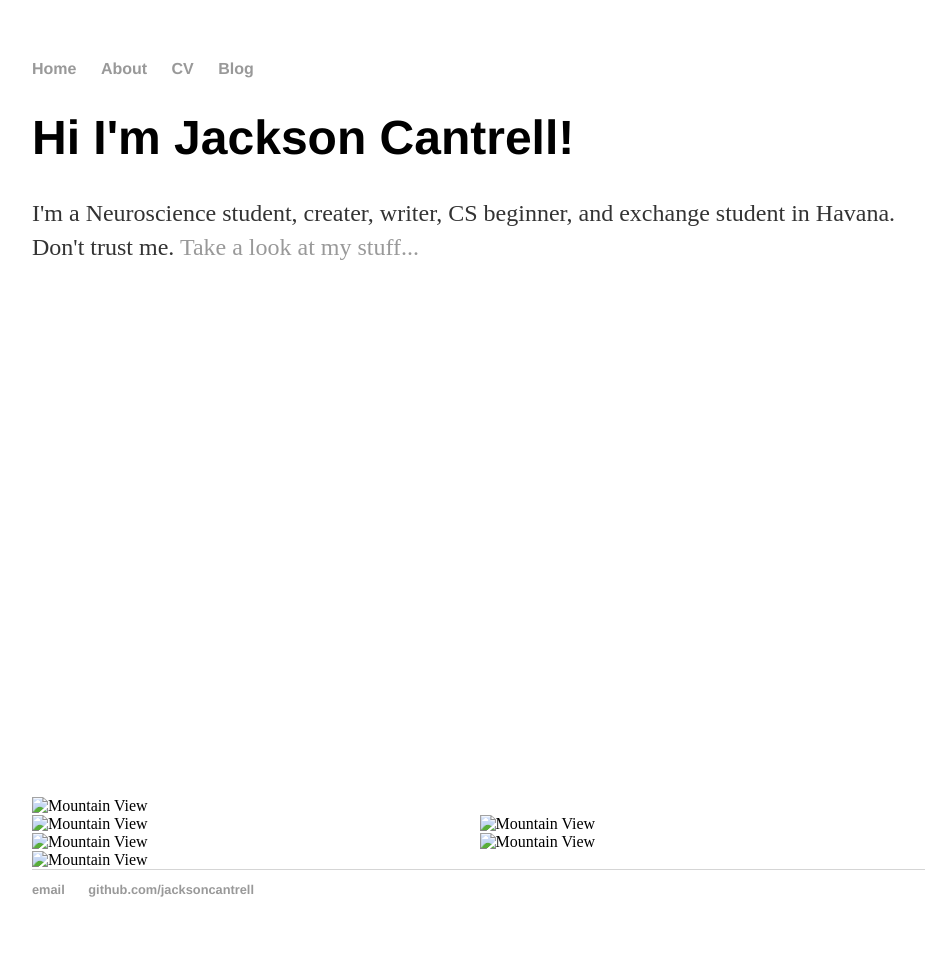
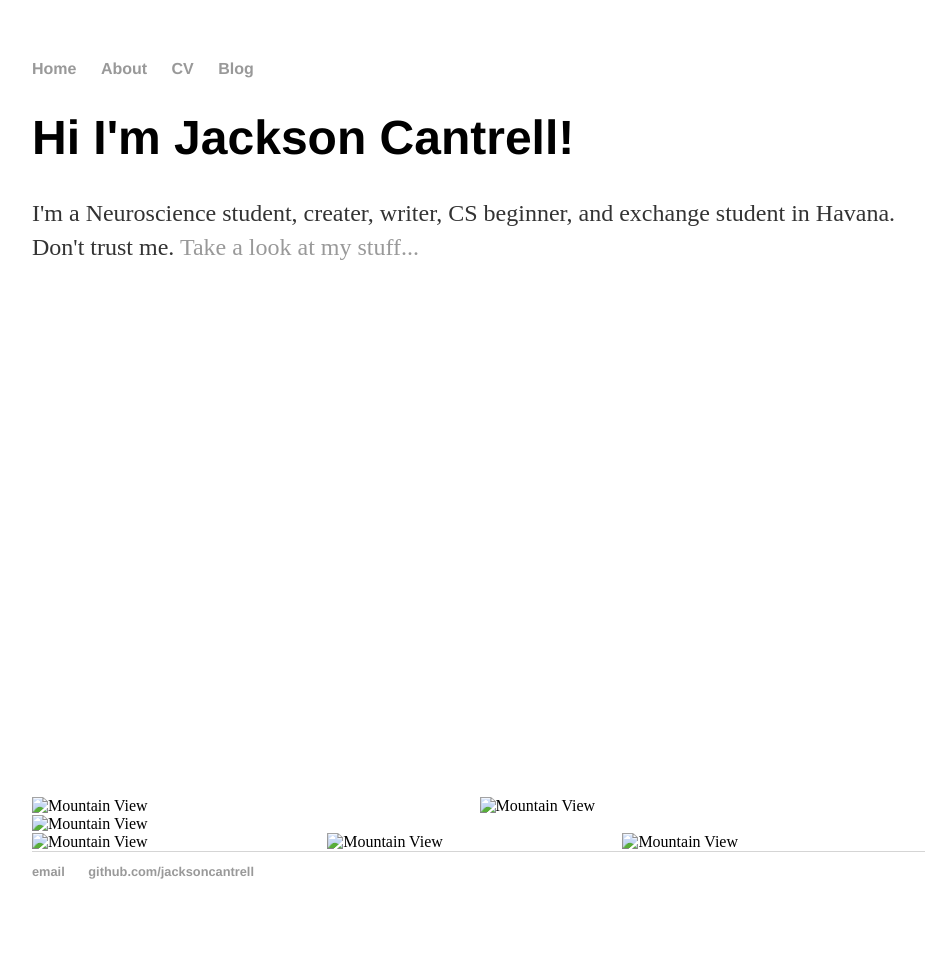
Before and after one commit to jacksoncantrell/jacksoncantrell.github.io, a Jekyll site: the page built from index.html, in a window 1280 px wide. Shown: the whole page, without its empty margins (160-1085 px from the left). Built offline with Jekyll 4.4.1, drawn with Linux system fonts in a browser that asks for light colours.

Commit message:
Update index.html

```diff
--- a/index.html
+++ b/index.html
@@ -2,7 +2,6 @@
 layout: default
 title: Jackson Cantrell
 ---
-
 <div class="blurb">
 
 	<h1>Hi I'm Jackson Cantrell!</h1>
@@ -14,12 +13,7 @@
   </div>
 </div>
 
-<div class="outside">
-	<img src="https://blog.kaspersky.com/files/2015/12/train-hack-featured-1.jpg" alt="Mountain View"; class="image">
-	<div class="lay">
-    		<div class="text">It is I Jackson Cantrell</div><!-- /.text-->
- 	 </div><!-- /.lay -->
-</div><!-- /.outside -->
+
 
 <div class="mosaic">
 	<div class = "outsidea">
@@ -36,24 +30,32 @@
  	 	</div><!-- /.laya -->
 	</div><!-- /.outsidea -->
 
-	<div class = "outsidea">
+	<div class = "outside">
 		<img src="https://blog.kaspersky.com/files/2015/12/train-hack-featured-1.jpg" alt="Mountain View";>
 		<div class="lay">
     			<div class="text">It is I Jackson Cantrell</div><!-- /.text-->
  		 </div><!-- /.lay -->
-	</div><!-- /.outsidea -->
+	</div><!-- /.outside -->
 
-	<div class = "outsidea">
+	<div class = "outsideb">
 		<img src="https://blog.kaspersky.com/files/2015/12/train-hack-featured-1.jpg" alt="Mountain View";>
 		<div class="lay">
     			<div class="text">It is I Jackson Cantrell</div><!-- /.text-->
  		 </div><!-- /.laya -->
-	</div><!-- /.outsidea -->
+	</div><!-- /.outsideb -->
 
-</div><!-- /.outside -->
-<div class="outside">
+<div class="outsideb">
 	<img src="https://blog.kaspersky.com/files/2015/12/train-hack-featured-1.jpg" alt="Mountain View"; class="image">
 	<div class="lay">
     		<div class="text">It is I Jackson Cantrell</div><!-- /.text-->
  	 </div><!-- /.lay -->
-</div><!-- /.outside -->
+</div><!-- /.outsideb -->
+
+ <div class="outsideb">
+	<img src="https://blog.kaspersky.com/files/2015/12/train-hack-featured-1.jpg" alt="Mountain View"; class="image">
+	<div class="lay">
+    		<div class="text">It is I Jackson Cantrell</div><!-- /.text-->
+ 	 </div><!-- /.lay -->
+</div><!-- /.outsideb -->
+
+ </div><!-- /.mosaic -->
```
